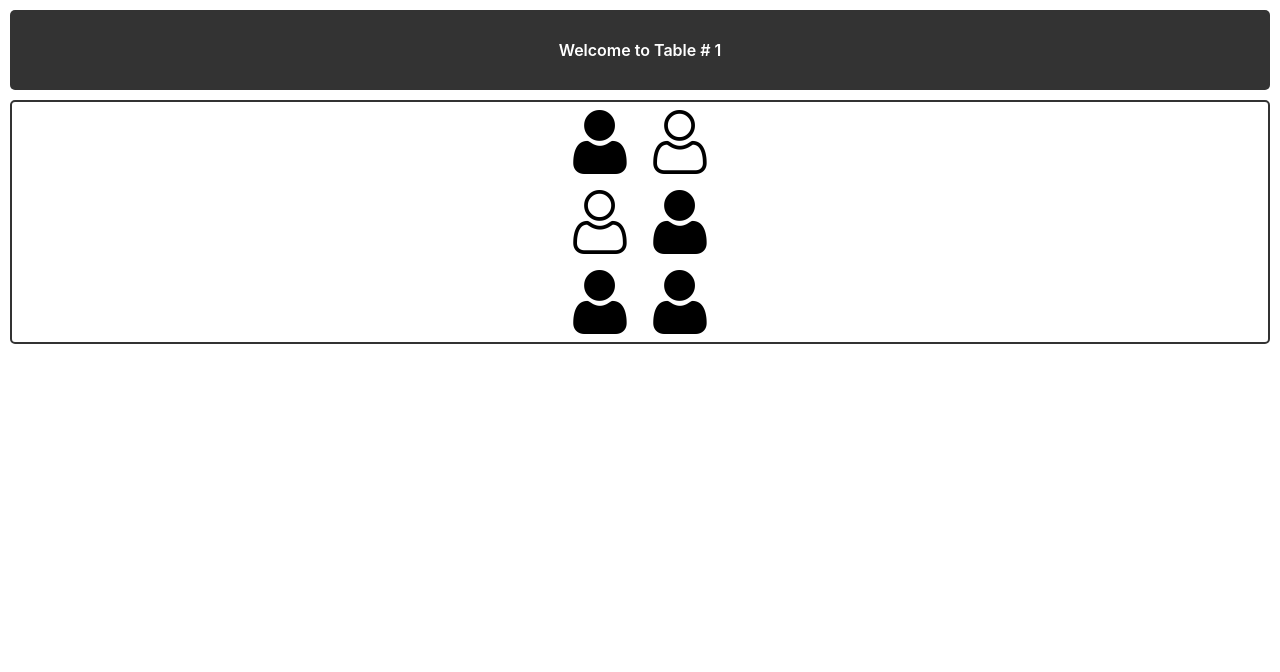
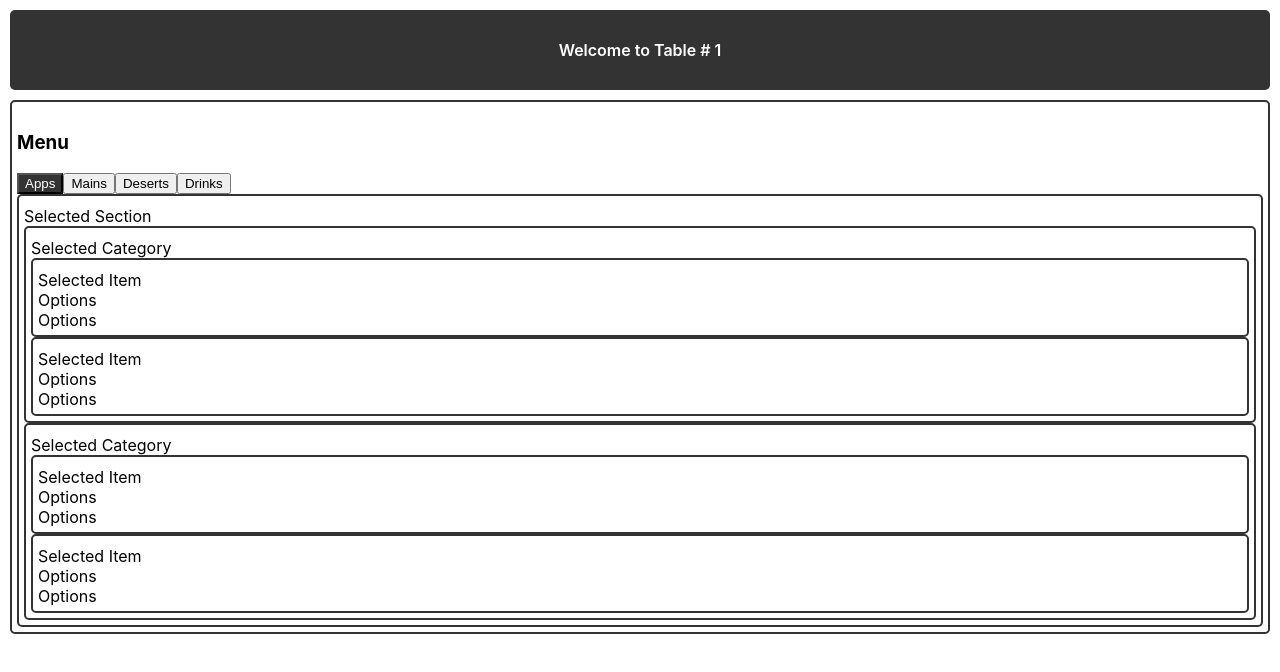
Before and after one commit to AdamTranquilla/tablewise, a React (Create React App) app in the folder client/: page / in a window 1280 px wide. Shown: the top 672 px of the page. Built offline with nearby package versions, Linux system fonts and the light colour scheme; the HTML template or start-up script is replaced by a standard one.

Commit message:
section btns working

```diff
--- a/client/src/App.tsx
+++ b/client/src/App.tsx
@@ -1,21 +1,19 @@
-import React from 'react';
-import WelcomeTable from './Components/WelcomeTable/WelcomeTable.Component';
-import Table from './Components/Table/Table.Component'
-import './App.css';
+import React from "react";
+import WelcomeTable from "./Components/WelcomeTable/WelcomeTable.Component";
+import Table from "./Components/Table/Table.Component";
+import Menu from "./Components/Menu/Menu";
+import "./App.css";
 
-function App() {
+export default function App() {
+  const state = { view: "MENU" };
+
   return (
     <div className="App">
-      <WelcomeTable
-        tableNo={1}
-      />
-      <Table
-        mySeat={1}
-        filledSeats={[1,2,3]}
-        totalSeats={6}
-      />
+      <WelcomeTable tableNo={1} />
+      {state.view === "TABLE" && (
+        <Table mySeat={1} filledSeats={[1, 2, 3]} totalSeats={6} />
+      )}
+      {state.view === "MENU" && <Menu />}
     </div>
   );
 }
-
-export default App;
--- /dev/null
+++ b/client/src/Components/Menu/Menu.css
@@ -0,0 +1,58 @@
+#menu-container {
+  display: flex;
+  flex-direction: column;
+  text-align: left;
+  padding: 10px 5px 5px 5px;
+  width: 100%;
+  /* height: 30vh; */
+  border: 2px solid var(--dark-grey);
+  box-sizing: border-box;
+  margin-top: 10px;
+  border-radius: 5px;
+}
+
+.section-container {
+  flex-direction: column;
+  padding: 10px 5px 5px 5px;
+  width: 100%;
+  height: 100%;
+  border: 2px solid var(--dark-grey);
+  box-sizing: border-box;
+  border-radius: 5px;
+}
+
+.cat-container {
+  flex-direction: column;
+  padding: 10px 5px 5px 5px;
+  width: 100%;
+  height: 100%;
+  border: 2px solid var(--dark-grey);
+  box-sizing: border-box;
+  border-radius: 5px;
+}
+
+.cat-container {
+  flex-direction: column;
+  padding: 10px 5px 5px 5px;
+  width: 100%;
+  height: 100%;
+  border: 2px solid var(--dark-grey);
+  box-sizing: border-box;
+  border-radius: 5px;
+}
+
+.item-container {
+  flex-direction: column;
+  padding: 10px 5px 5px 5px;
+  width: 100%;
+  height: 100%;
+  border: 2px solid var(--dark-grey);
+  box-sizing: border-box;
+  border-radius: 5px;
+}
+
+
+.selected-section-button {
+  background: #333;
+  color: white;
+}
--- /dev/null
+++ b/client/src/Components/Menu/Menu.tsx
@@ -0,0 +1,39 @@
+import React, { useState } from "react";
+import Section from "./MenuSection";
+import "./Menu.css";
+
+export default function Menu() {
+  //load menu here
+  //load sections here
+
+  const [selectedSection, setSection] = useState("Apps");
+
+  const sections: string[] = ["Apps", "Mains", "Deserts", "Drinks"];
+
+  return (
+    <div id="menu-container">
+      <h3>Menu</h3>
+
+      <div className="cat-btns">
+        {sections.map((section) => {
+          return (
+            <button
+              value={section}
+              type="button"
+              onClick={() => {
+                setSection(section);
+              }}
+              className={
+                section === selectedSection ? "selected-section-button" : ""
+              }
+            >
+              {section}
+            </button>
+          );
+        })}
+      </div>
+
+      <Section />
+    </div>
+  );
+}
--- /dev/null
+++ b/client/src/Components/Menu/MenuSection.tsx
@@ -0,0 +1,20 @@
+import React from "react";
+import Category from "./MenuSectionCat";
+import "./Menu.css";
+
+// import { makeStyles } from "@material-ui/core/styles";
+// import Accordion from "@material-ui/core/Accordion";
+// import AccordionDetails from "@material-ui/core/AccordionDetails";
+// import AccordionSummary from "@material-ui/core/AccordionSummary";
+// import Typography from "@material-ui/core/Typography";
+// import ExpandMoreIcon from "@material-ui/icons/ExpandMore";
+
+export default function Section() {
+  return (
+    <div className="section-container">
+      <span>Selected Section</span>
+      <Category />
+      <Category />
+    </div>
+  );
+}
--- /dev/null
+++ b/client/src/Components/Menu/MenuSectionCat.tsx
@@ -0,0 +1,13 @@
+import React from "react";
+import Item from "./MenuSectionCatItem";
+import "./Menu.css";
+
+export default function Category() {
+  return (
+    <div className="cat-container">
+      <span>Selected Category</span>
+      <Item />
+      <Item />
+    </div>
+  );
+}
--- /dev/null
+++ b/client/src/Components/Menu/MenuSectionCatItem.tsx
@@ -0,0 +1,13 @@
+import React from "react";
+import "./Menu.css";
+import Option from "./MenuSectionCatItemOptions";
+
+export default function Item() {
+  return (
+    <div className="item-container">
+      <span>Selected Item</span>
+      <Option />
+      <Option />
+    </div>
+  );
+}
--- /dev/null
+++ b/client/src/Components/Menu/MenuSectionCatItemOptions.tsx
@@ -0,0 +1,10 @@
+import React from "react";
+import "./Menu.css";
+
+export default function Option() {
+  return (
+    <div className="options-container">
+      <span>Options</span>
+    </div>
+  );
+}
--- a/client/src/Components/Table/Table.Component.tsx
+++ b/client/src/Components/Table/Table.Component.tsx
@@ -1,51 +1,30 @@
-import React from 'react';
-import TableUnit from './Table.Unit'
-import './Table.Style.css'
+import React from "react";
+import TableSeat from "./Table.Seat";
+import "./Table.Style.css";
 
 interface TableProps {
-    mySeat?: Number,
-    filledSeats: Number[],
-    totalSeats: Number,
+  mySeat?: Number;
+  filledSeats: Number[];
+  totalSeats: Number;
 }
 
-export default function ({mySeat, filledSeats, totalSeats}: TableProps) {
-
-    let row: Number = 0;
-
+export default function Table({ mySeat, filledSeats, totalSeats }: TableProps) {
+  // let row: Number = 0;
 
   return (
     <div id="table-container">
       <div className="table-row">
-                <TableUnit
-                    isFilled={true}
-                    alignment="center"
-                />
-                <TableUnit
-                    isFilled={false}
-                    alignment="center"
-                />
+        <TableSeat isFilled={true} alignment="center" />
+        <TableSeat isFilled={false} alignment="center" />
       </div>
       <div className="table-row">
-                <TableUnit
-                    isFilled={false}
-                    alignment="flex-start"
-                />
-                <TableUnit
-                    isFilled={true}
-                    alignment="flex-end"
-                />
+        <TableSeat isFilled={false} alignment="flex-start" />
+        <TableSeat isFilled={true} alignment="flex-end" />
       </div>
       <div className="table-row">
-                <TableUnit
-                    isFilled={true}
-                    alignment="center"
-                />
-                <TableUnit
-                    isFilled={true}
-                    alignment="center"
-                />
+        <TableSeat isFilled={true} alignment="center" />
+        <TableSeat isFilled={true} alignment="center" />
       </div>
     </div>
   );
-
 }
--- /dev/null
+++ b/client/src/Components/Table/Table.Seat.tsx
@@ -0,0 +1,21 @@
+import React from "react";
+import EmptySeat from "../../public/seatEmpty.png";
+import FilledSeat from "../../public/seatFilled.png";
+
+interface TableUnitProps {
+  alignment: "center" | "flex-end" | "flex-start";
+  isFilled: Boolean;
+}
+
+export default function Seats({ alignment, isFilled }: TableUnitProps) {
+  return (
+    <div
+      className="seat"
+      style={{
+        alignSelf: alignment,
+      }}
+    >
+      <img src={isFilled ? FilledSeat : EmptySeat} alt="seat" />
+    </div>
+  );
+}
--- a/client/src/Components/Table/Table.Unit.tsx
+++ /dev/null
@@ -1,23 +0,0 @@
-import React from 'react';
-import EmptySeat from '../../public/seatEmpty.png';
-import FilledSeat from '../../public/seatFilled.png';
-
-interface TableUnitProps {
-    alignment: "center" | "flex-end" | "flex-start",
-    isFilled: Boolean,
-}
-
-export default function ({alignment, isFilled}: TableUnitProps) {
-
-    return (
-        <div
-            className="seat"
-            style={{
-                alignSelf: alignment
-            }}
-        >
-            <img src={ isFilled ? FilledSeat : EmptySeat } />
-        </div>
-    );
-
-}
--- a/client/src/Components/WelcomeTable/WelcomeTable.Component.tsx
+++ b/client/src/Components/WelcomeTable/WelcomeTable.Component.tsx
@@ -1,16 +1,16 @@
-import React from 'react';
-import './WelcomeTable.css'
+import React from "react";
+import "./WelcomeTable.css";
 
 interface WelcomeTableProps {
-    tableNo: Number,
+  tableNo: Number;
 }
 
-export default function WelcomeTable ({tableNo}: WelcomeTableProps): JSX.Element {
-
-    return (
-        <div id="welcometable-container">
-            <span id="table-title">Welcome to Table # {tableNo}</span>
-        </div>
-    );
-
+export default function WelcomeTable({
+  tableNo,
+}: WelcomeTableProps): JSX.Element {
+  return (
+    <div id="welcometable-container">
+      <span id="table-title">Welcome to Table # {tableNo}</span>
+    </div>
+  );
 }
```
Lines whose indentation alone changed are shown as unchanged.
